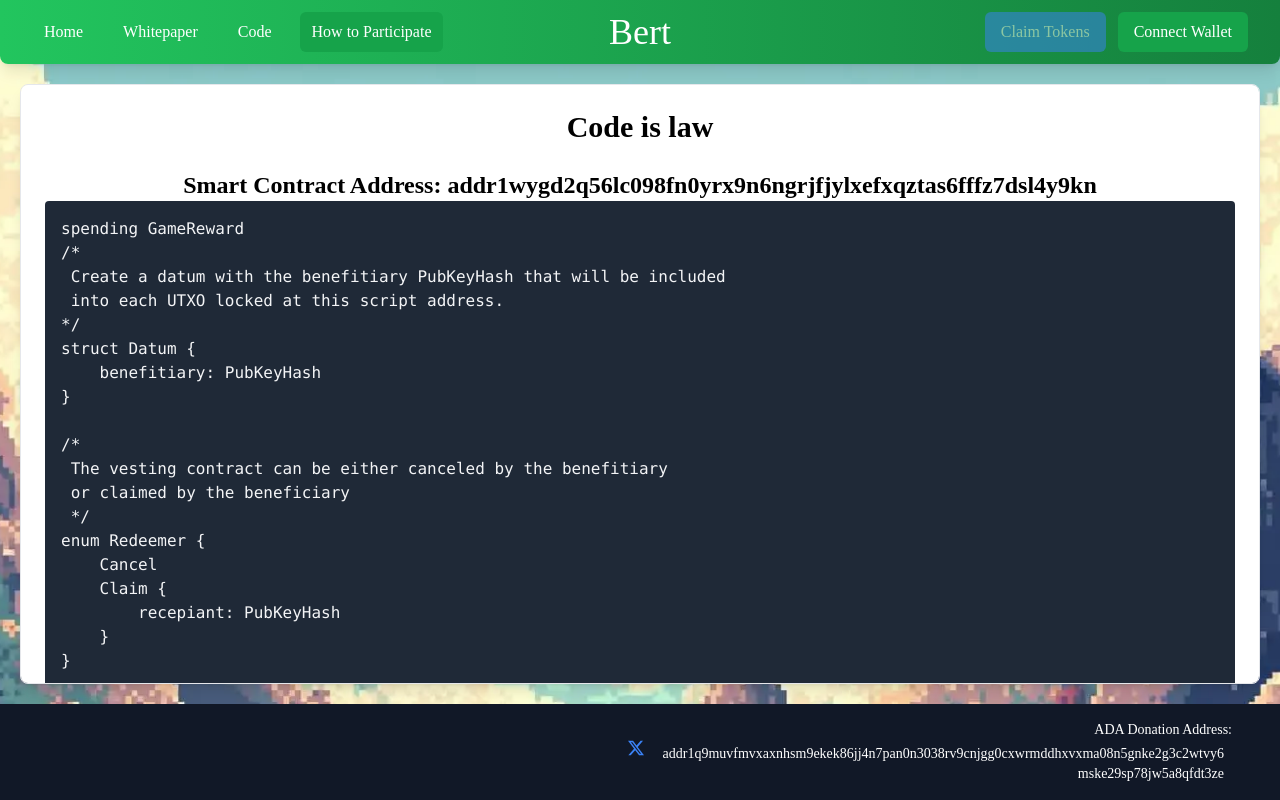
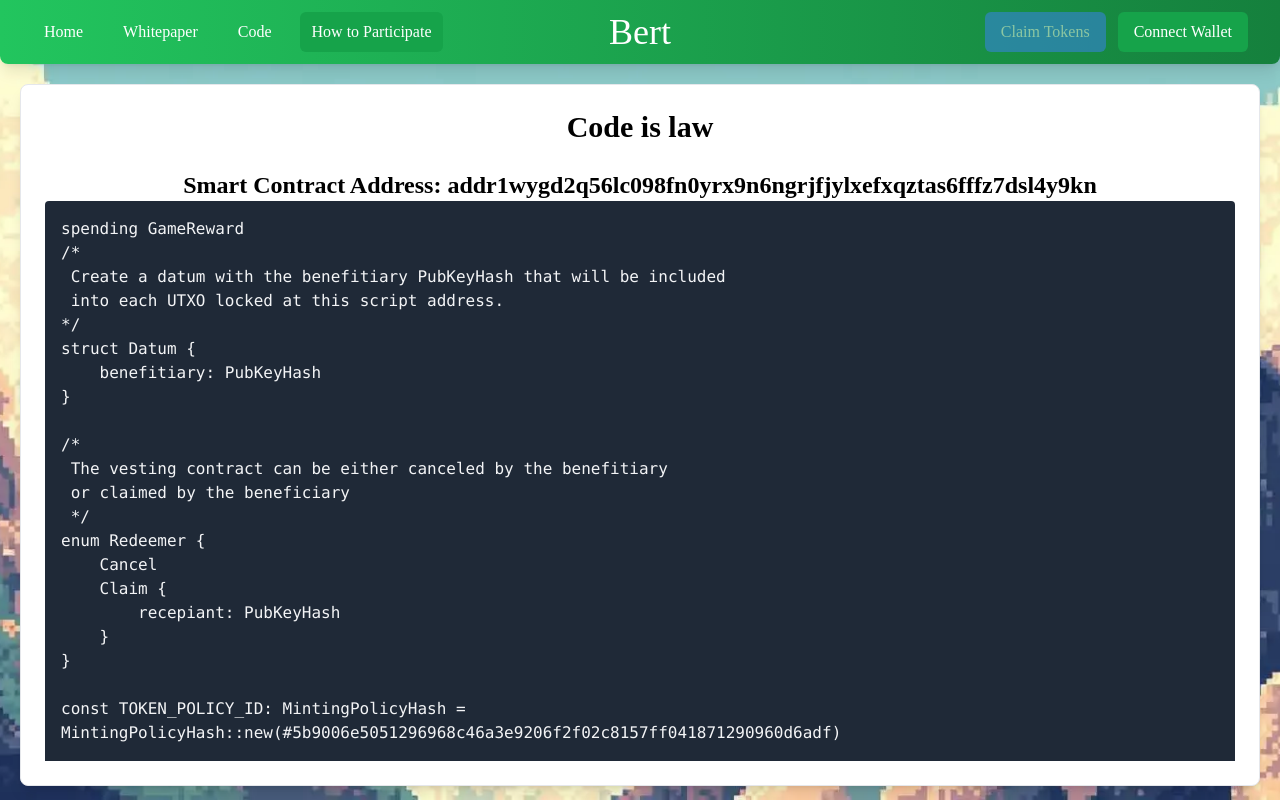
Before and after one commit to Ktabakov/BERT, a Next.js app: page /code in a window 1280 px wide. Built offline with nearby package versions, Linux system fonts and the light colour scheme.

Commit message:
page code fix scroll

```diff
--- a/pages/code.tsx
+++ b/pages/code.tsx
@@ -211,7 +211,7 @@ const CodePage: React.FC<CodePageProps> = () => {
       />
 
       {/* Main Content */}
-      <main className="flex-grow mt-16 p-5 overflow-auto"> {/* Added overflow-auto */}
+      <main className="flex-grow mt-16 p-5"> {/* Added overflow-auto */}
         <div className="relative w-full max-w-screen-xl mx-auto flex-grow h-auto bg-white shadow-lg border rounded-lg overflow-auto p-6">
           <h1 className="text-3xl font-bold mb-6 text-center">Code is law</h1>
           <p className="text-2xl font-bold text-center">Smart Contract Address: addr1wygd2q56lc098fn0yrx9n6ngrjfjylxefxqztas6fffz7dsl4y9kn</p>
```
